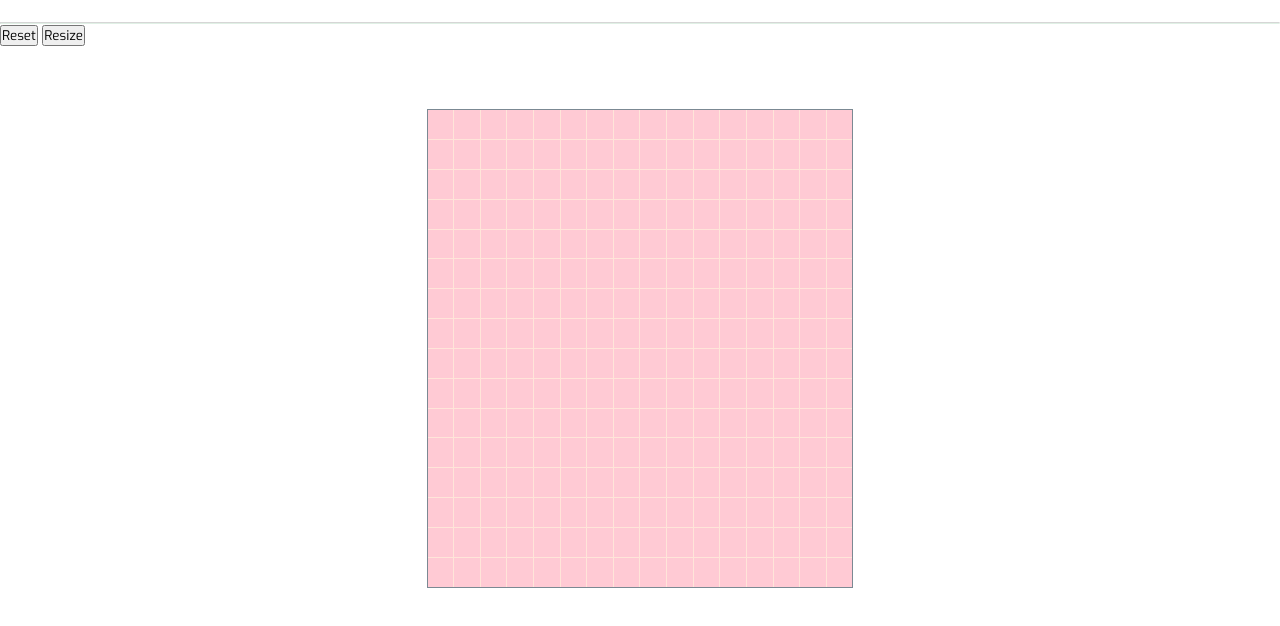
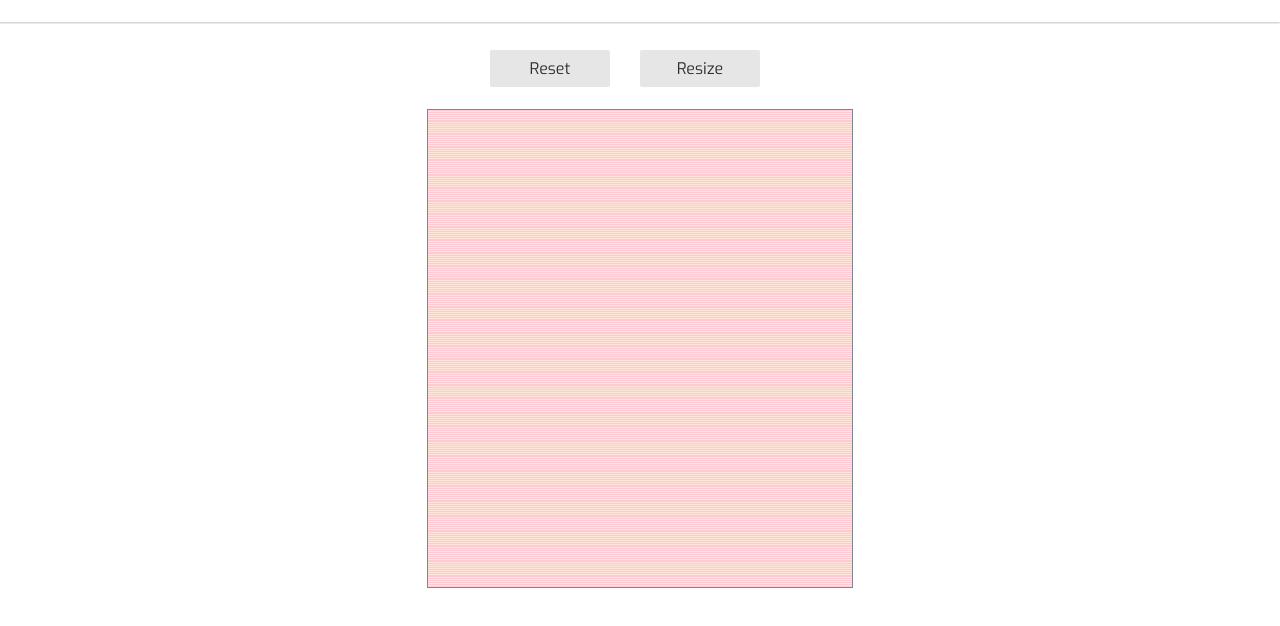
Before and after one commit to omri08/Etch-a-Sketch, a plain HTML site: page index.html in a window 1280 px wide. Shown: the part 70-696 px from the top of the page. Drawn offline with Linux system fonts and the light colour scheme.

Commit message:
finished the project

```diff
--- a/styles.css
+++ b/styles.css
@@ -3,12 +3,12 @@
   box-sizing: border-box;
   margin: 0;
   padding: 0;
-  font-family: 'Exo',sans-serif;
+  font-family: "Exo", sans-serif;
 }
 /* header styling */
 h1 {
   font-weight: 900;
-  color:#7b8993;
+  color: #7b8993;
   font-size: 40px;
   padding-bottom: 1.2%;
   padding-top: 1.2%;
@@ -28,20 +28,56 @@ body {
   display: grid;
   grid-template-columns: 1fr 1fr 1fr;
   grid-template-rows: 1fr 6fr 1fr;
-  background: #fff;;
+  background: #fff;
+}
+
+/* buttons styling */
+
+.buttons-container {
+  grid-column: 2/3;
+  grid-row: 2/3;
+  justify-self: center;
+  flex-direction: row;
+  display: flex;
+  align-self: baseline;
+  padding: 6%;
+}
+.buttons {
+  font-size: 100%;
+  cursor: pointer;
+  padding: 0.5em 1em;
+  color: rgba(0, 0, 0, 0.8);
+  border: none transparent;
+  background-color: #e6e6e6;
+  text-decoration: none;
+  border-radius: 2px;
+  margin-right: 10%;
+  width: 150px;
+}
+
+.buttons:hover {
+  background-image: linear-gradient(
+    transparent,
+    rgba(0, 0, 0, 0.05) 40%,
+    rgba(0, 0, 0, 0.1)
+  );
+
+}
+
+.buttons:active {
+  box-shadow: 0 0 0 1px rgba(0,0,0, 0.15) inset, 0 0 6px rgba(0,0,0, 0.20) inset;
+  border-color: #000;
 }
 /*styling the container */
 
 .container {
   display: grid;
-  grid-template-columns: repeat(16, 1fr);
-  grid-template-rows: repeat(16, 1fr);
   grid-gap: 1px;
   grid-column: 2 / 3;
   grid-row: 2 / 3;
   background-color: #ffe5d9;
   margin-top: 20%;
-  border: 0.2px solid #7b8993;;
+  border: 0.2px solid #7b8993;
 }
 
 /* styling the square */
```
